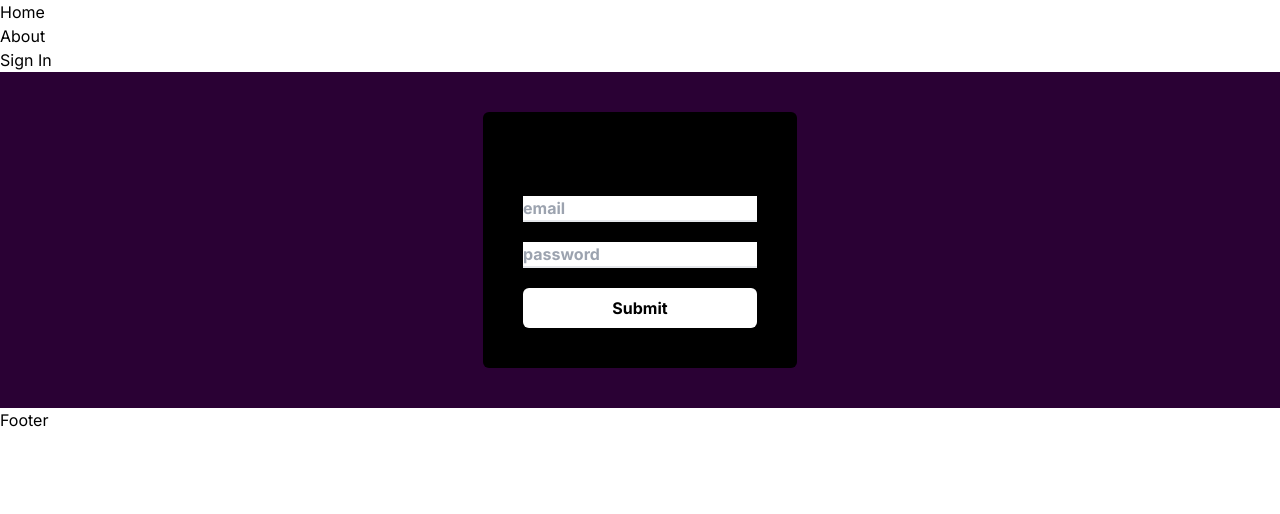
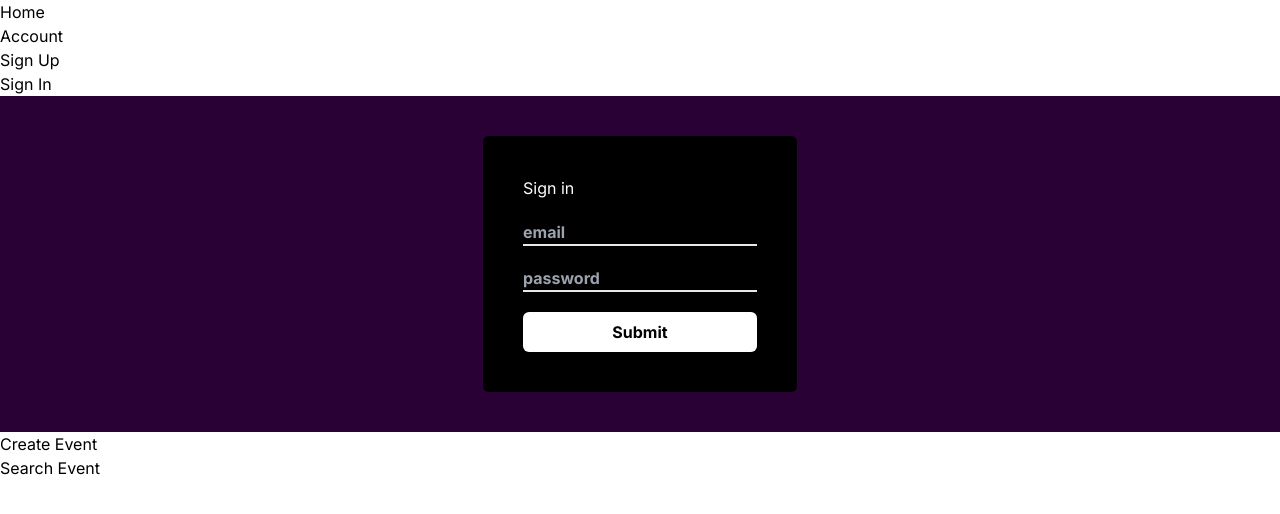
Before and after one commit to just1bite/miniProject, a Next.js app in the folder apps/web/: page /user/signin in a window 1280 px wide. Shown: the top 514 px of the page. Built offline with nearby package versions, Linux system fonts and the light colour scheme; no server answers.

Commit message:
feat: benerin headers

```diff
--- a/apps/web/src/app/home/page.tsx
+++ b/apps/web/src/app/home/page.tsx
@@ -1,9 +1,7 @@
-import React from 'react'
+import React from 'react';
 
 const homePage = () => {
-  return (
-    <div>test123</div>
-  )
-}
+  return <div>Hello World</div>;
+};
 
-export default homePage
+export default homePage;
--- a/apps/web/src/app/user/account/page.tsx
+++ b/apps/web/src/app/user/account/page.tsx
@@ -1,7 +1,6 @@
+'use client';
 import axios from 'axios';
-import { withCoalescedInvoke } from 'next/dist/lib/coalesced-function';
 import React, { useEffect, useState } from 'react';
-import { Response } from 'express';
 import Link from 'next/link';
 
 interface user {
--- a/apps/web/src/app/user/signin/page.tsx
+++ b/apps/web/src/app/user/signin/page.tsx
@@ -39,13 +39,13 @@ const SigninUser = () => {
         onSubmit={signInUser}
         className={'flex flex-col text-2x gap-5 rounded-md p-10 bg-[#000]'}
       >
-        <h1>Sign in</h1>
+        <h1 className="justify-center text-white">Sign in</h1>
         <input
           type="email"
           id="email"
           name="email"
           placeholder="email"
-          className="text-white font-bold bg-[#FFFFFF] border-b-2"
+          className="text-white font-bold bg-[#000] border-b-2"
           value={data.email}
           onChange={(e) => setData({ ...data, email: e.target.value })}
         />
@@ -55,7 +55,7 @@ const SigninUser = () => {
           id="password"
           name="password"
           placeholder="password"
-          className="text-white font-bold bg-[#FFFFFF] border-b-2"
+          className="text-white font-bold bg-[#000] border-b-2"
           value={data.password}
           onChange={(e) => setData({ ...data, password: e.target.value })}
         />
--- a/apps/web/src/components/Footer.tsx
+++ b/apps/web/src/components/Footer.tsx
@@ -1,44 +1,14 @@
-// 'use client';
-// import axios from 'axios';
-// import { useRouter } from 'next/navigation';
-// import { FormEvent, useState } from 'react';
-
-// const apiSignOutUser = 'http://localhost:8000/api/auth/signout';
-
-// const signOut = () => {
-//   const router = useRouter();
-//   const signOutUser = async (e: FormEvent) => {
-//     e.preventDefault();
-//     try {
-//       const response = await axios
-//         .post(apiSignOutUser, data, {})
-//         .then((res) => res.data)
-//         .catch((error) => console.log(error));
-//       if (response.success === true) {
-//         router.push('/');
-//       }
-//     } catch (error) {
-//       console.log(error);
-//     }
-//   };
-
-//   return (
-//     <button
-//       className="bg-white justify-center hover:bg-gray-100 text-gray-800 font-semibold py-2 px-4 border border-gray-400 rounded shadow"
-//       onSubmit={signOutUser}
-//       type="submit"
-//     >
-//       Sign Out
-//     </button>
-//   );
-// };
-
-// export default signOut;
-
 import React from 'react';
 
 const Footer = () => {
-  return <div>Footer</div>;
+  return (
+    <div>
+      <div className="flex flex-col">
+        <a href="/festive/create">Create Event</a>
+        <a href="/festive/search">Search Event</a>
+      </div>
+    </div>
+  );
 };
 
 export default Footer;
--- a/apps/web/src/components/Header.tsx
+++ b/apps/web/src/components/Header.tsx
@@ -45,11 +45,12 @@ export const Header = (props: HeaderProps) => {
     <header>
       <nav>
         <ul>
+          <div className="flex flex-col">
+            <a href="/">Home</a>
+            <a href="/user/account">Account</a>
+          </div>
           <li>
-            <a href="/">Home</a>
-          </li>
-          <li>
-            <a href="/about">About</a>
+            <a href="/user/signup">Sign Up</a>
           </li>
           <li>
             {cookie ? (
@@ -58,9 +59,6 @@ export const Header = (props: HeaderProps) => {
               <a href="/user/signin">Sign In</a>
             )}
           </li>
-          {/* <li>
-            <button >Sign Out</button>
-          </li> */}
         </ul>
       </nav>
     </header>
```
Also changed, not shown: apps/web/src/app/festive/create/page.tsx (+0 -191 lines), 1 other file (tests, documents, lock files or other folders).
